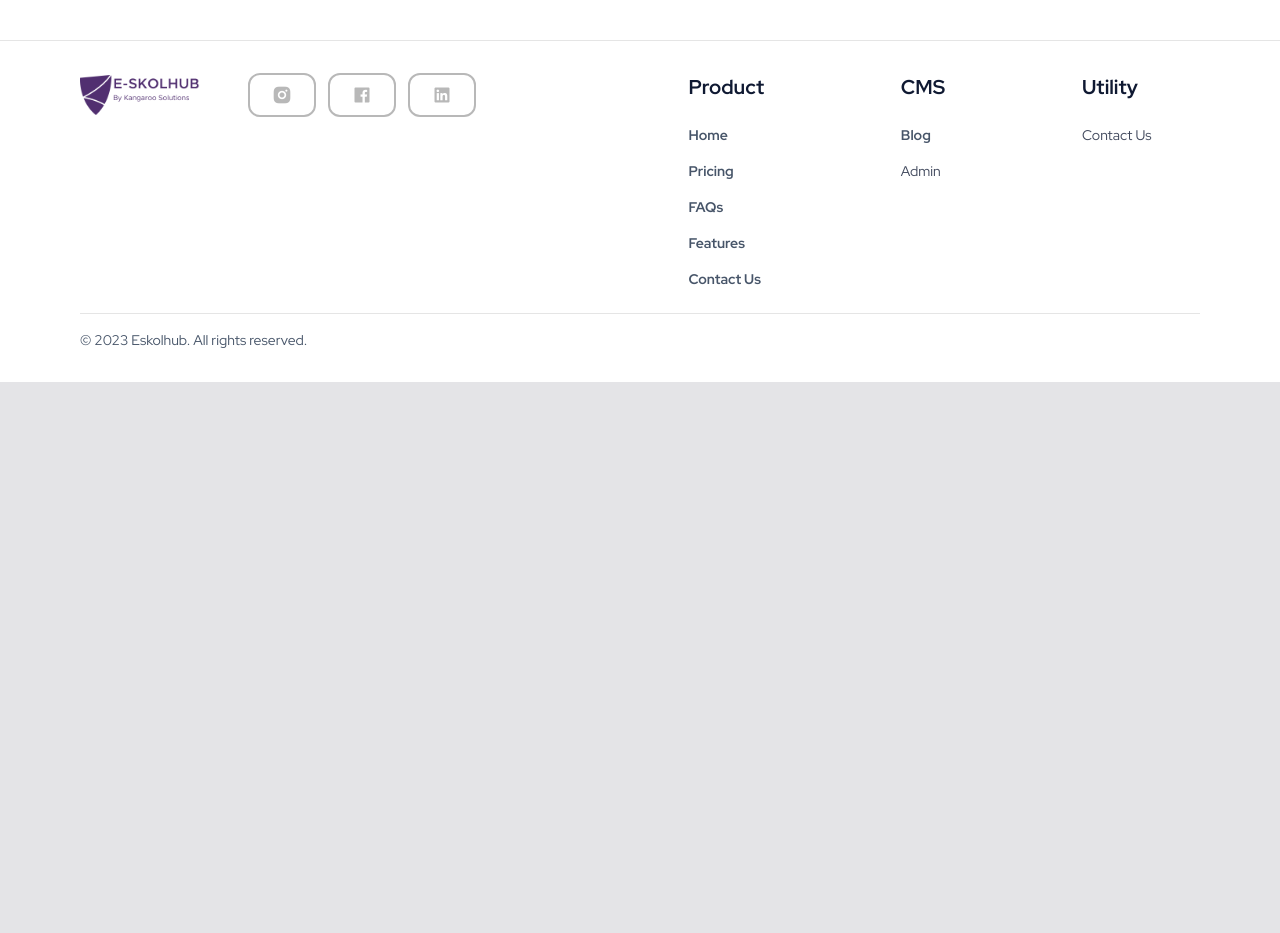
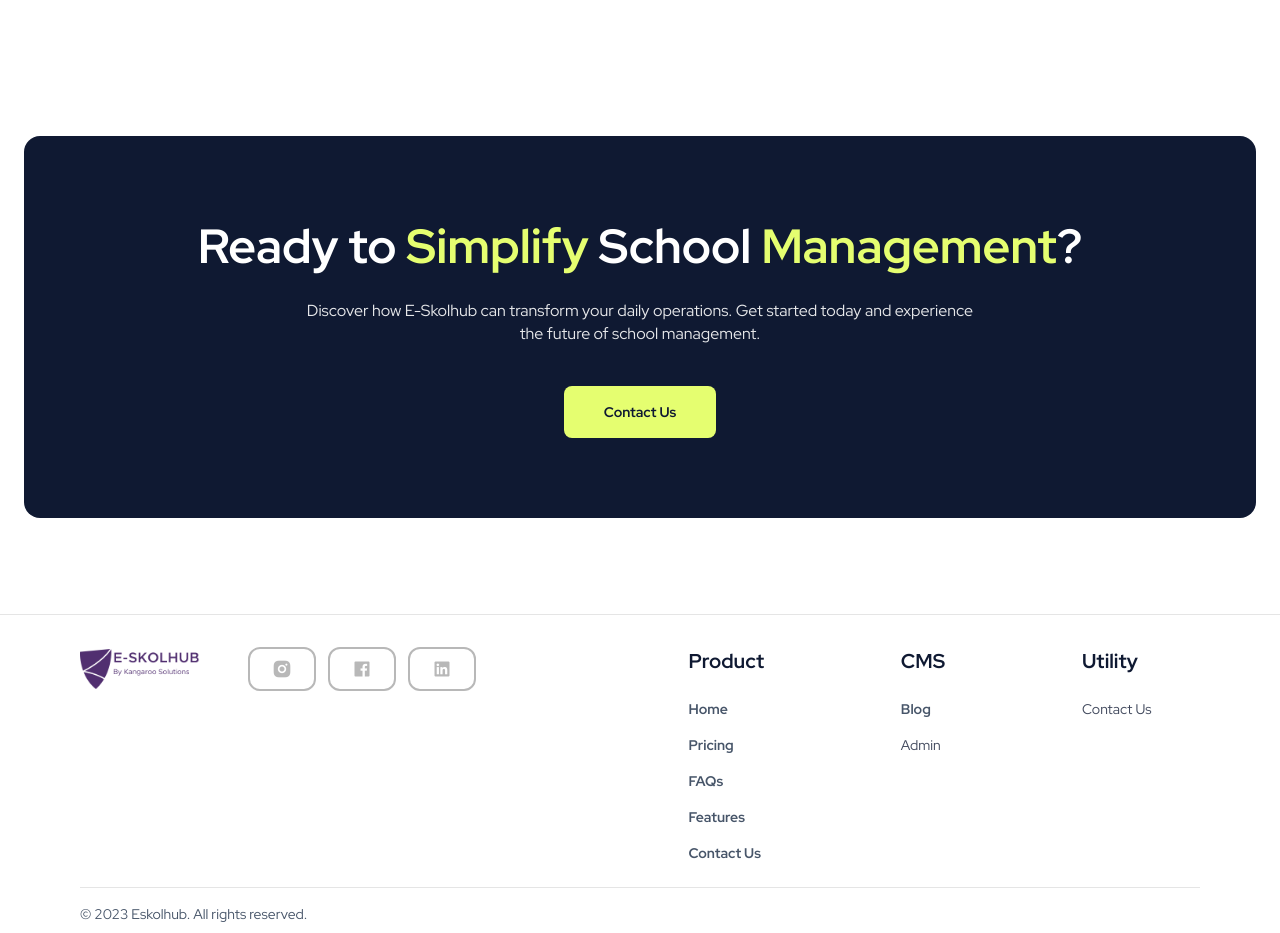
Before and after one commit to mmwandera/eskolhub-website, a Next.js app: page / in a window 1280 px wide. Shown: the part 6740-7673 px from the top of the page. Before the commit the page ends 7122 px from the top, so only its background shows below. Built offline with nearby package versions, Linux system fonts and the light colour scheme.

Commit message:
feat(cta): add CTA section with highlighted text and contact button

```diff
--- a/src/app/page.tsx
+++ b/src/app/page.tsx
@@ -4,7 +4,10 @@
 import PricingSection from "@/components/pricingsection";
 import PartnersSection from "@/components/partnerssection";
 import TestimonialSection from "@/components/testimonials/testimonialsection";
+
 import FAQSection from "@/components/faqsection";
+import CTASection from "@/components/ctasection";
+
 
 export default function Home() {
   return (
@@ -15,7 +18,9 @@
       <PricingSection />
       <PartnersSection />
       <TestimonialSection />
+
       <FAQSection />
+      <CTASection />
     </>
   );
 }
--- /dev/null
+++ b/src/components/ctasection.tsx
@@ -0,0 +1,20 @@
+export default function CTASection() {
+  return (
+    <section className="my-24 mx-6 bg-[#0F1932] text-white rounded-2xl py-20 px-6 text-center">
+      <h2 className="text-[48px] font-semibold leading-tight mb-6">
+        Ready to{" "}
+        <span className="text-[#E5FE70]">Simplify</span> School{" "}
+        <span className="text-[#E5FE70]">Management</span>?
+      </h2>
+
+      <p className="text-[16px] text-white/90 max-w-2xl mx-auto mb-10">
+        Discover how E-Skolhub can transform your daily operations. Get started
+        today and experience the future of school management.
+      </p>
+
+      <button className="bg-[#E5FE70] text-[#0F1932] font-semibold px-10 py-4 rounded-lg hover:bg-[#d8f55f] transition">
+        Contact Us
+      </button>
+    </section>
+  );
+}
```
